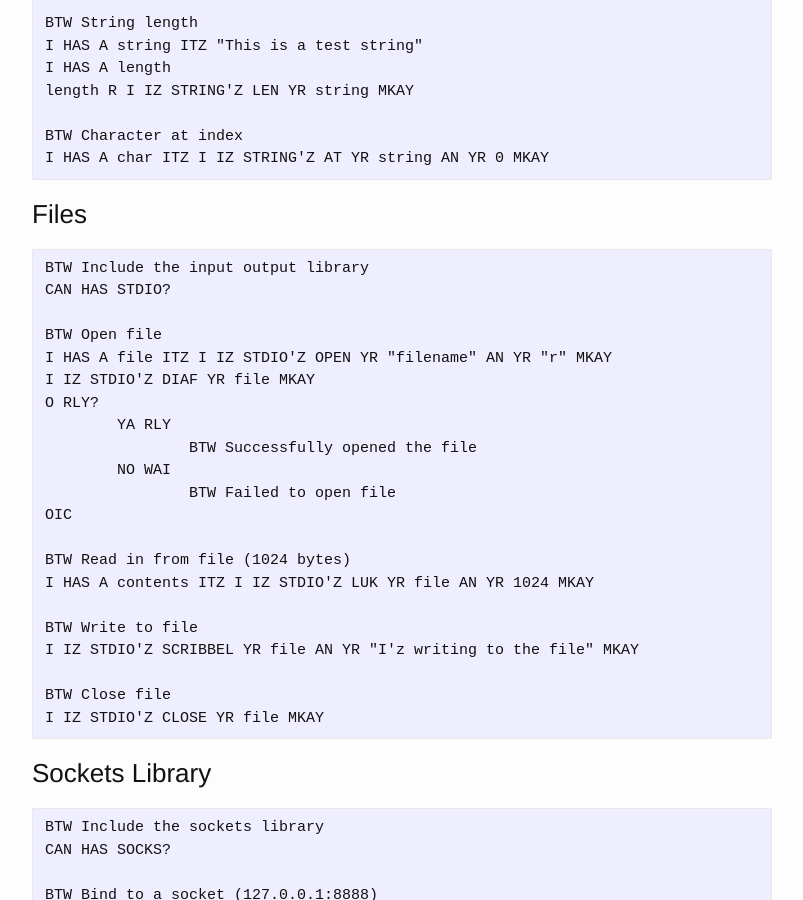
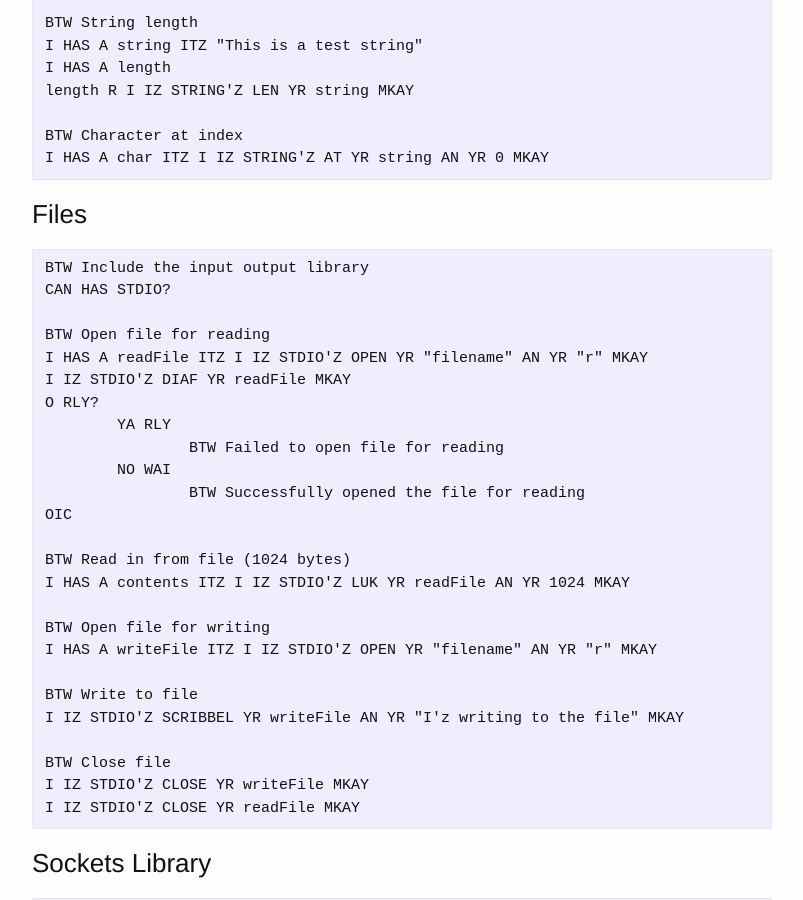
Before and after one commit to leyarotheconquerer/lolcode-reference, a Jekyll site: the page built from _posts/2016-04-11-advanced-reference.markdown, in a window 1280 px wide and 900 px high, scrolled down 1156 px. Shown: the whole window, without its empty margins (238-1041 px from the left). Built offline with Jekyll 4.4.1, drawn with Linux system fonts in a browser that asks for light colours.

Commit message:
Update the blog posts with new file examples

```diff
--- a/_posts/2016-04-11-advanced-reference.markdown
+++ b/_posts/2016-04-11-advanced-reference.markdown
@@ -54,24 +54,28 @@ The following features will probably not work outside of LCI by Justin Meza.
 	BTW Include the input output library
 	CAN HAS STDIO?
 
-	BTW Open file
-	I HAS A file ITZ I IZ STDIO'Z OPEN YR "filename" AN YR "r" MKAY
-	I IZ STDIO'Z DIAF YR file MKAY
+	BTW Open file for reading
+	I HAS A readFile ITZ I IZ STDIO'Z OPEN YR "filename" AN YR "r" MKAY
+	I IZ STDIO'Z DIAF YR readFile MKAY
 	O RLY?
 		YA RLY
-			BTW Successfully opened the file
+			BTW Failed to open file for reading
 		NO WAI
-			BTW Failed to open file
+			BTW Successfully opened the file for reading
 	OIC
 
 	BTW Read in from file (1024 bytes)
-	I HAS A contents ITZ I IZ STDIO'Z LUK YR file AN YR 1024 MKAY
+	I HAS A contents ITZ I IZ STDIO'Z LUK YR readFile AN YR 1024 MKAY
+
+	BTW Open file for writing
+	I HAS A writeFile ITZ I IZ STDIO'Z OPEN YR "filename" AN YR "r" MKAY
 
 	BTW Write to file
-	I IZ STDIO'Z SCRIBBEL YR file AN YR "I'z writing to the file" MKAY
+	I IZ STDIO'Z SCRIBBEL YR writeFile AN YR "I'z writing to the file" MKAY
 
 	BTW Close file
-	I IZ STDIO'Z CLOSE YR file MKAY
+	I IZ STDIO'Z CLOSE YR writeFile MKAY
+	I IZ STDIO'Z CLOSE YR readFile MKAY
 
 ### Sockets Library ###
 	BTW Include the sockets library
```
Also changed, not shown: 2 other files.
